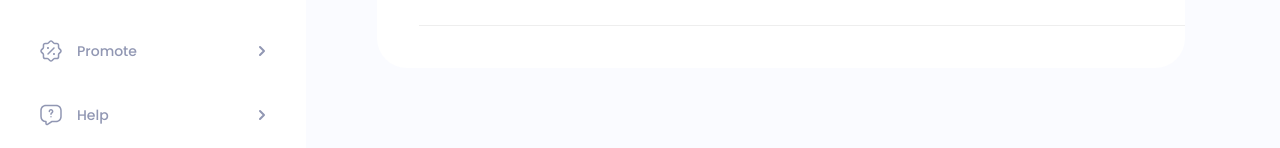
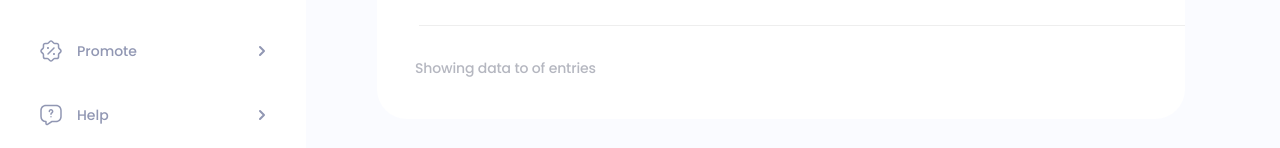
Before and after one commit to nsihor/dashboard_customers, a React (Create React App) app: page /customers in a window 1280 px wide. Shown: the part 352-500 px from the top of the page. Built offline with nearby package versions, Linux system fonts and the light colour scheme.

Commit message:
add CustomersPageInfo

```diff
--- a/src/components/CustomersBlock/CustomersBlock.jsx
+++ b/src/components/CustomersBlock/CustomersBlock.jsx
@@ -3,20 +3,22 @@ import PageTitle from "../PageTitle/PageTitle";
 import Search from "../Search/Search";
 import Table from "../Table/Table";
 import {customers} from "../../constants";
+import CustomersPageInfo from "../CustomersPageInfo/CustomersPageInfo";
 
 const CustomersBlock = () => {
     return (
         <div className={styles.block}>
-            <div className={styles.block__container}>
-                <div className={styles.block__container_top}>
-                    <PageTitle page='All Customers' addText='Active Members'/>
-                    <Search handleChange={() => {}}/>
-                </div>
+            <div className={styles.block__top}>
+                <PageTitle page='All Customers' addText='Active Members'/>
+                <Search handleChange={() => {}}/>
             </div>
             <div className={styles.block__table}>
                 <Table customers={customers}/>
             </div>
-        </div>
+            <div className={styles.block__bottom}>
+                <CustomersPageInfo/>
+            </div>
+            </div>
     )
 }
 
--- a/src/components/CustomersBlock/styles.module.scss
+++ b/src/components/CustomersBlock/styles.module.scss
@@ -4,18 +4,19 @@
   background-color: var(--bg-color-w);
   border-radius: 30px;
 
-  &__container {
+  &__top, &__bottom {
+    display: flex;
+    justify-content: space-between;
     padding: 0 38px;
+  }
 
-    &_top {
-      display: flex;
-      justify-content: space-between;
-      padding-bottom: 40px;
-    }
+  &__top {
+    margin-bottom: 40px;
   }
 
   &__table {
     padding: 0 38px;
+    margin-bottom: 30px;
     overflow-x: auto;
     -webkit-overflow-scrolling: touch;
 
--- /dev/null
+++ b/src/components/CustomersPageInfo/CustomersPageInfo.jsx
@@ -0,0 +1,9 @@
+import styles from "./styles.module.scss"
+
+const CustomersPageInfo = ({from, to, overall}) => {
+    return (
+        <p className={styles.info}>Showing data {from} to {to} of  {overall} entries</p>
+    )
+}
+
+export default CustomersPageInfo;
--- /dev/null
+++ b/src/components/CustomersPageInfo/styles.module.scss
@@ -0,0 +1,5 @@
+.info {
+  font-size: 14px;
+  letter-spacing: -0.14px;
+  color: var(--text-color-light);
+}
```
